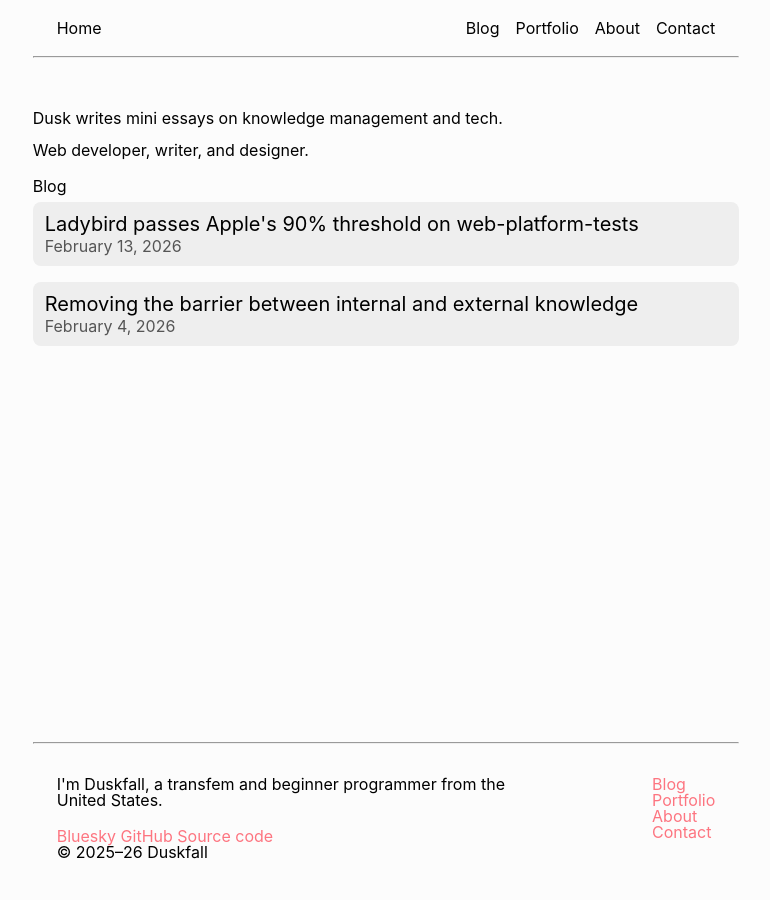
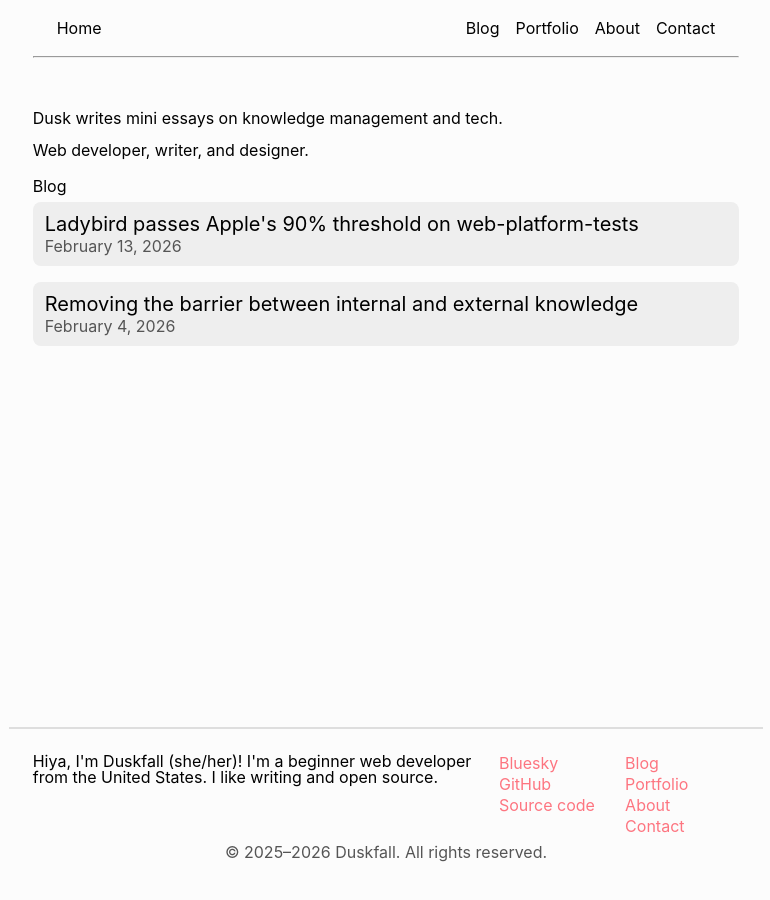
Before and after one commit to TrulyFlawed/trulyflawed.github.io, a Jekyll site: the page built from index.md, in a window 1280 px wide. Shown: the whole page, without its empty margins (254-1024 px from the left). Built offline with Jekyll 4.4.1, drawn with Linux system fonts in a browser that asks for light colours; nearby versions of some CDN libraries; library files that are not in the unit come from our copies.

Commit message:
refactor: use grid for footer
More complicated layouts like my footer would probably suit CSS grid
better than flexbox. There is some slight modifications to my footer
layout here, but it'll probably change anyway since I have some plans
for better links to put in it.

Also the view for it on small screens looks particularly ugly. I'll fix
that later I guess.

```diff
--- a/_includes/footer.html
+++ b/_includes/footer.html
@@ -1,19 +1,17 @@
-<footer>
+<!-- <footer>
 	<hr />
 
 	<div class="footer-columns">
 		<div id="footer-summary">
-			<!-- <h2>About me</h2> -->
+			<h2>About me</h2>
 			<p>I'm {{ site.owner }}, a transfem and beginner programmer from the United States.</p>
 			<a href="https://bsky.app/profile/duskhasfallen.bsky.social">Bluesky</a>
 			<a href="https://github.com/TrulyFlawed">GitHub</a>
 			<a href="https://github.com/TrulyFlawed/trulyflawed.github.io/">Source code</a>
-
-			<p>&copy; 2025&ndash;26 {{ site.owner }}</p>
 		</div>
 
-		<div>
-			<!-- <h2>Navigation</h2> -->
+		<div id="footer-columns">
+			<h2>Navigation</h2>
 			<ul>
 				<li><a href="/blog/">Blog</a></li>
 				<li><a href="/portfolio/">Portfolio</a></li>
@@ -22,4 +20,39 @@
 			</ul>
 		</div>
 	</div>
+
+	<p class="legal">&copy; 2025&ndash;2026 {{ site.owner }}. All rights reserved.</p>
+</footer> -->
+
+<footer>
+	<!-- <hr /> -->
+
+	<div class="footer-info">
+		<p>Hiya, I'm Duskfall (she/her)! I'm a beginner web developer from the United States. I like writing and open source.</p>
+	</div>
+	<!-- <div class="footer-nav">
+		<ul class="other-nav">
+			<li><a href="https://bsky.app/profile/duskhasfallen.bsky.social">Bluesky</a></li>
+			<li><a href="https://github.com/TrulyFlawed">GitHub</a></li>
+			<li><a href="https://github.com/TrulyFlawed/trulyflawed.github.io/">Source code</a></li>
+		</ul>
+		<ul class="site-nav">
+			<li><a href="/blog/">Blog</a></li>
+			<li><a href="/portfolio/">Portfolio</a></li>
+			<li><a href="/about/">About</a></li>
+			<li><a href="/contact/">Contact</a></li>
+		</ul>
+	</div> -->
+	<ul class="footer-nav other-nav">
+		<li><a href="https://bsky.app/profile/duskhasfallen.bsky.social">Bluesky</a></li>
+		<li><a href="https://github.com/TrulyFlawed">GitHub</a></li>
+		<li><a href="https://github.com/TrulyFlawed/trulyflawed.github.io/">Source code</a></li>
+	</ul>
+	<ul class="footer-nav site-nav">
+		<li><a href="/blog/">Blog</a></li>
+		<li><a href="/portfolio/">Portfolio</a></li>
+		<li><a href="/about/">About</a></li>
+		<li><a href="/contact/">Contact</a></li>
+	</ul>
+	<p class="legal">&copy; 2025&ndash;2026 {{ site.owner }}. All rights reserved.</p>
 </footer>
--- a/assets/css/components.css
+++ b/assets/css/components.css
@@ -32,47 +32,62 @@ header {
 }
 
 footer {
-	display: flex;
-	flex-direction: column;
 	margin: 1.25rem auto;
-
 	inline-size: var(--site-width);
 
-	& hr {
-		color: var(--color-surface-hover);
-		background-color: var(--color-surface-hover);
-		box-sizing: border-box;
-		margin: 0 0 2rem 0;
-		padding: 0;
-	}
+	display: grid;
+	grid-auto-flow: column;
+	grid-template-columns: 45ch 1fr 1fr;
+	grid-template-areas:
+		"info otherNav siteNav"
+		"legal legal legal";
+	gap: 0.5rem;
 
-	& h2 {
-		font-size: 1rem;
-		color: var(--color-text-very-muted);
-		font-weight: 400;
-		font-variant-caps: all-small-caps;
-	}
+	padding-block-start: 1.5rem;
+	padding-inline: 1.5rem;
 
+	border-block-start: 2px solid var(--color-surface-hover);
+
+	/* General element styles */
 	& ul, ol {
+		margin: unset;
+		padding: unset;
 		list-style: none;
-		padding: 0;
-		margin: 0;
-	}
-
-	& .footer-columns {
-		display: flex;
-		flex-direction: row;
-		justify-content: space-between;
-		padding-inline: 1.5rem;
-	}
-
-	& #footer-summary {
-		max-width: 45ch;
 	}
 
 	& a {
-		/* color: var(--primary-text); */
 		text-decoration: none;
+		padding: 0.15rem 0.25rem;
+	}
+
+	/* Footer element styles */
+	& .footer-info {
+		grid-area: info;
+	}
+
+	& .site-nav {
+		grid-area: siteNav;
+	}
+
+	& .other-nav {
+		grid-area: otherNav;
+	}
+
+	& .legal {
+		grid-area: legal;
+		margin-inline: auto;
+		color: var(--color-text-muted);
+	}
+}
+
+@media (width <= 70ch) {
+	footer {
+		grid-template-columns: 1fr;
+		grid-template-areas:
+			"info"
+			"otherNav"
+			"siteNav"
+			"legal";
 	}
 }
 
```
